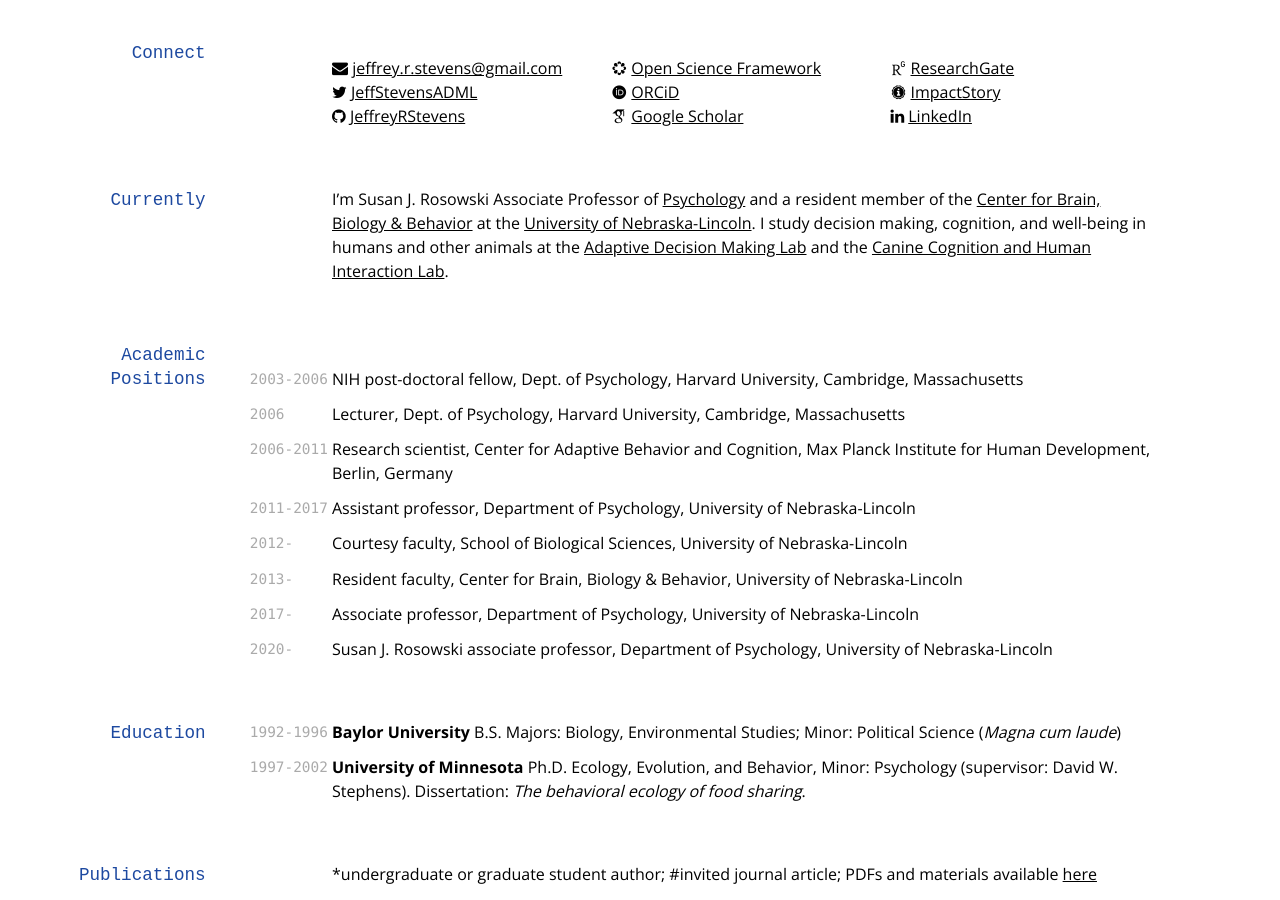
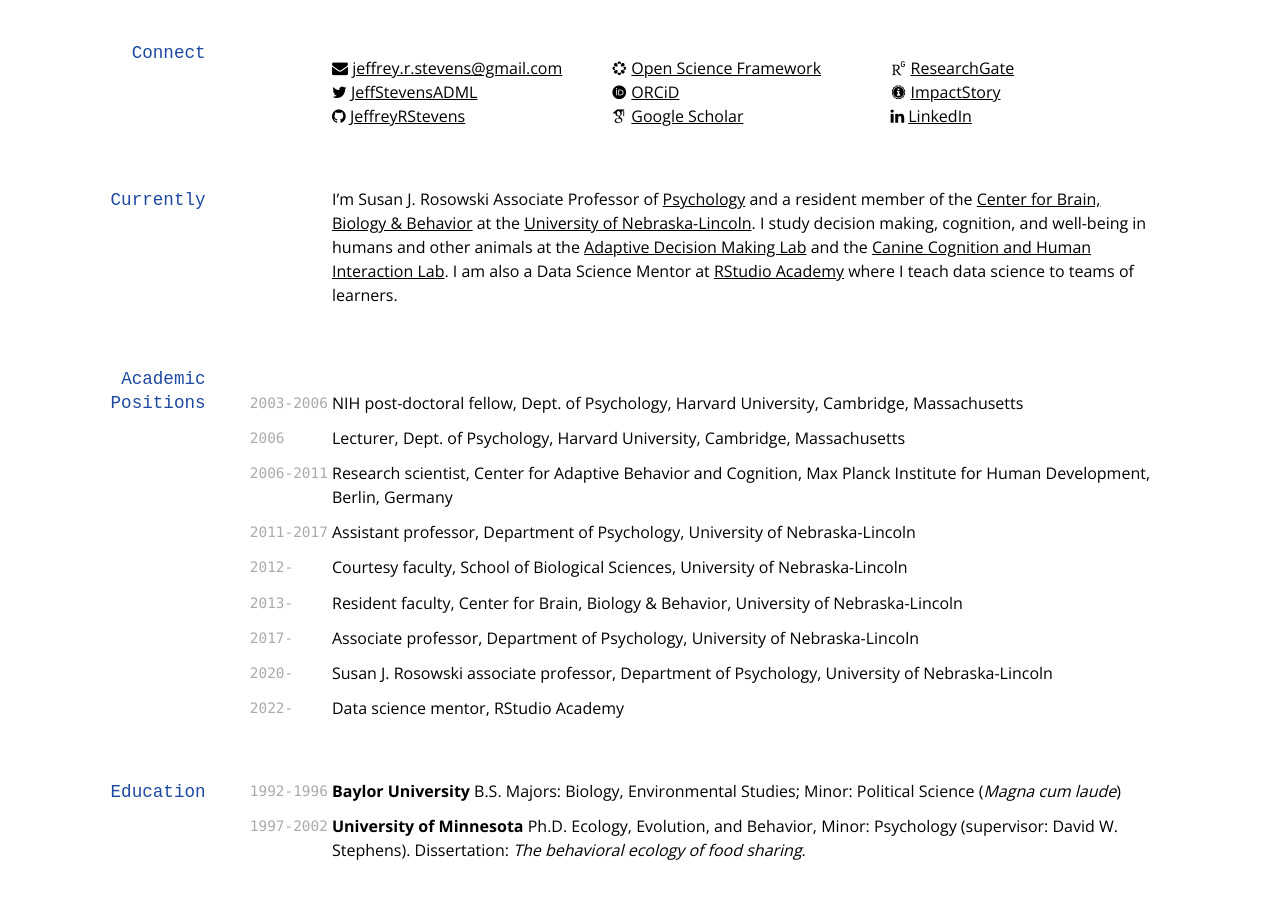
Before and after one commit to JeffreyRStevens/cv, a Jekyll site: the page built from index.md, in a window 1280 px wide and 900 px high, scrolled down 255 px. Built offline with Jekyll 4.4.1, drawn with Linux system fonts in a browser that asks for light colours; nearby versions of some CDN libraries; some web fonts are replaced.

Commit message:
Add RStudio Academy to CV

```diff
--- a/index.md
+++ b/index.md
@@ -31,7 +31,7 @@
 
 ## Currently
 
-I'm Susan J. Rosowski Associate Professor of [Psychology](https://psychology.unl.edu) and a resident member of the [Center for Brain, Biology & Behavior](https://cb3.unl.edu/) at the [University of Nebraska-Lincoln](http://www.unl.edu/). I study decision making, cognition, and well-being in humans and other animals at the [Adaptive Decision Making Lab](https://decisionslab.unl.edu) and the [Canine Cognition and Human Interaction Lab](https://dogcog.unl.edu).
+I'm Susan J. Rosowski Associate Professor of [Psychology](https://psychology.unl.edu) and a resident member of the [Center for Brain, Biology & Behavior](https://cb3.unl.edu/) at the [University of Nebraska-Lincoln](http://www.unl.edu/). I study decision making, cognition, and well-being in humans and other animals at the [Adaptive Decision Making Lab](https://decisionslab.unl.edu) and the [Canine Cognition and Human Interaction Lab](https://dogcog.unl.edu). I am also a Data Science Mentor at [RStudio Academy](https://www.rstudio.com/academy) where I teach data science to teams of learners.
 
 ## Academic Positions
 
@@ -60,6 +60,8 @@
 Susan J. Rosowski associate professor, Department of Psychology, University of
 Nebraska-Lincoln
 
+`2022-`
+Data science mentor, RStudio Academy
 
 ## Education
 
```
Also changed, not shown: cv.md (+3 -1 lines), 1 other file.
